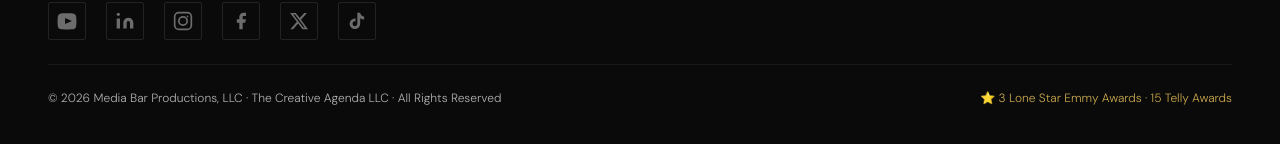
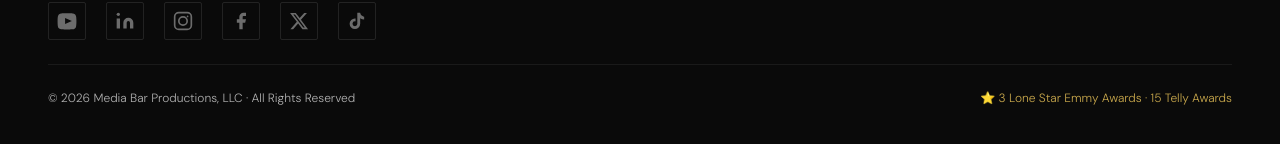
Before and after one commit to amigos2177/mediabar-website, a Next.js app: page / in a window 1280 px wide. Shown: the part 10029-10173 px from the top of the page. Built offline with nearby package versions, Linux system fonts and the light colour scheme; no server answers; a web font is replaced by a local one.

Commit message:
Remove unrelated company from Media Bar footer

```diff
--- a/components/Footer.tsx
+++ b/components/Footer.tsx
@@ -157,7 +157,7 @@ export default function Footer() {
           gap: '12px',
         }}>
           <p style={{ fontSize: '12px', color: '#B0B0B0', margin: 0 }}>
-            © 2026 Media Bar Productions, LLC · The Creative Agenda LLC · All Rights Reserved
+            © 2026 Media Bar Productions, LLC · All Rights Reserved
           </p>
           <p style={{ fontSize: '12px', color: '#C9A84C', margin: 0 }}>
             ⭐ 3 Lone Star Emmy Awards · 15 Telly Awards
```
